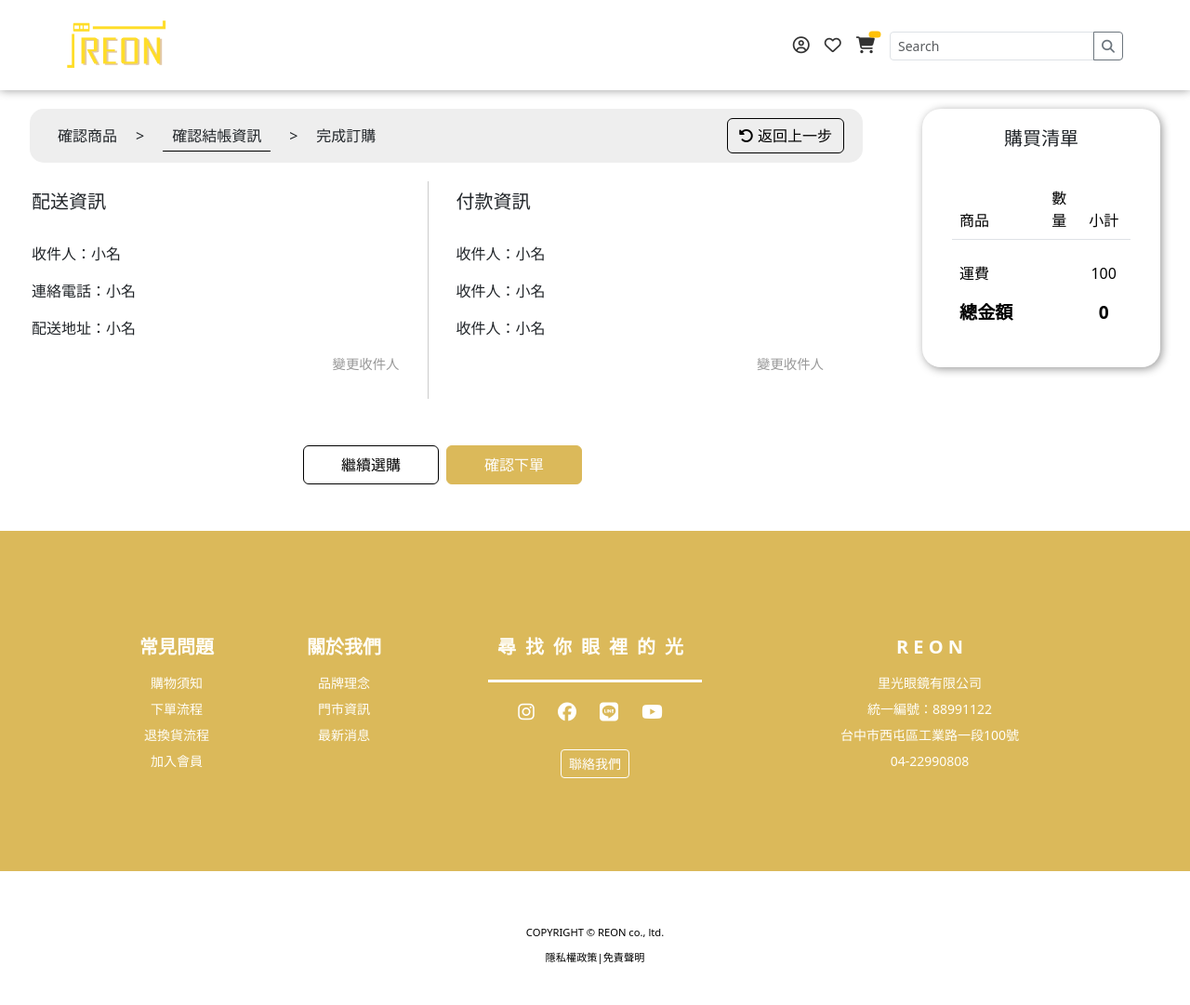
After one commit to vicky-in-web/REON, a PHP site: page /checkout.php in a window 1280 px wide. The commit adds this page. Shown: the whole page at 93% size. Run offline with PHP 8.4, Linux system fonts and the light colour scheme; data that the repository does not hold is empty.

Commit message:
完成checkou模板

```diff
--- /dev/null
+++ b/checkout.php
@@ -0,0 +1,51 @@
+<!-- 資料庫連線 -->
+<?php
+require_once('Connections/dbset.php');
+
+//如果session沒有自動啟動，則手動命令session功能
+(!isset($_SESSION)) ? session_start() : "";
+
+require_once("php_lib.php");
+?>
+
+<!DOCTYPE html>
+<html lang="en">
+
+<head>
+    <meta charset="utf-8">
+    <meta name="viewport" content="width=device-width, initial-scale=1">
+    <?php require_once("headfile.php") ?>
+    <style>
+        * {
+            margin: 0;
+            padding: 0;
+            box-sizing: border-box;
+        }
+
+        body {
+            font-family: system-ui, -apple-system, sans-serif;
+            background: #fff;
+        }
+    </style>
+</head>
+
+<body>
+    <?php require_once("newnavbar.php") ?>
+
+    <section id="shopping_content">
+        <div class="container-fluid">
+            <div class="row">
+                <?php require_once("checkout_content.php") ?>
+            </div>
+        </div>
+    </section>
+
+
+    <?php require_once("gotop.php") ?>
+    <?php require_once("footer.php") ?>
+    <?php require_once("jsfile.php") ?>
+
+
+</body>
+
+</html>
--- /dev/null
+++ b/checkout_content.php
@@ -0,0 +1,79 @@
+<div class="col-9">
+    <div class="page-title">
+        <div class="location">
+            <div class="location_item">確認商品</div>
+            <div class="location_item">></div>
+            <div class="location_item"><a href="#">確認結帳資訊</a></div>
+            <div class="location_item">></div>
+            <div class="location_item">完成訂購</div>
+        </div>
+        <div><button class="btn btn-reon-b"><i class="fa-solid fa-rotate-left"></i><a href="cart.php"> 返回上一步</a></button></div>
+    </div>
+    <div class="container" style="display:flex;">
+        <div class="deliver-info col">
+            <h5>配送資訊</h5>
+            <br>
+            <p>收件人：小名</p>
+            <p>連絡電話：小名</p>
+            <p>配送地址：小名</p>
+            <p class="change-info"><span>變更收件人</span></p>
+        </div>
+        <div class="pay-info col">
+            <h5>付款資訊</h5>
+            <br>
+            <p>收件人：小名</p>
+            <p>收件人：小名</p>
+            <p>收件人：小名</p>
+            <p class="change-info"><span>變更收件人</span></p>
+        </div>
+    </div>
+    <div style="display: flex;justify-content:center;margin:50px;">
+        <button class="btn btn-reon-b-order"><a href="shopping.php">繼續選購</a></button>
+        <button class="btn btn-reon-nextstep"><a href="#">確認下單</a></button>
+    </div>
+</div>
+<div class="col-3">
+    <div id="plus_area">
+        <h5>購買清單</h5>
+        <br>
+        <div class="container">
+            <table class="table">
+                <thead>
+                    <tr>
+                        <td style="width: 50%;">商品</td>
+                        <td style="width: 20%;text-align:center;">數量</td>
+                        <td style="width: 30%;text-align:center;">小計</td>
+                    </tr>
+                </thead>
+                <?php
+                $SQLstring = "SELECT * FROM cart, product, product_img WHERE ip='" . $_SERVER['REMOTE_ADDR'] . "'AND orderid IS NULL AND cart.p_id=product_img.p_id AND cart.p_id=product.p_id AND product_img.sort=1 ORDER BY cartid DESC";
+                $cart_rs = $link->query($SQLstring);
+                $subtotal = 0;
+                $fee = 100;
+
+                while ($cart_data = $cart_rs->fetch()) {
+                    $lineTotal = $cart_data['p_price'] * $cart_data['qty'];
+                    $subtotal += $lineTotal;
+                ?>
+                    <tr>
+                        <td style="width: 50%;"><?php echo $cart_data['p_name'] ?></td>
+                        <td style="width: 20%;text-align:center;"><?php echo $cart_data['qty'] ?></td>
+                        <td style="width: 30%;text-align:center;"><?php echo $lineTotal ?></td>
+                    </tr>
+                <?php
+                }
+                ?>
+            </table>
+            <table class="table table-borderless">
+                <tr>
+                    <td style="width: 70%;">運費</td>
+                    <td style="width: 30%;text-align:center;"><?php echo $fee; ?></td>
+                </tr>
+                <tr style="font-weight:bolder;font-size:1.2rem;">
+                    <td>總金額</td>
+                    <td style="text-align:center;"><?php echo $subtotal; ?></td>
+                </tr>
+            </table>
+        </div>
+    </div>
+</div>
--- a/login.php
+++ b/login.php
@@ -34,7 +34,7 @@ require_once("php_lib.php");
 </head>
 
 <body>
-    <?php require_once("navbar.php") ?>
+    <?php require_once("newnavbar.php") ?>
     <div id="outline">
         <div class="frame">
             <div class="logo"><a href="./main.php">REON</a></div>
--- a/reon_style.css
+++ b/reon_style.css
@@ -2,12 +2,14 @@
     scroll-behavior: smooth;
 } */
 a {
-    text-decoration: none; /* 去除下划线 */
-    color: inherit; /* 继承父元素的文字颜色 */
+    text-decoration: none;
+    /* 去除下划线 */
+    color: inherit;
+    /* 继承父元素的文字颜色 */
 }
 
 /* gotop標誌 */
-#gotopspace{
+#gotopspace {
     position: fixed;
     bottom: 50px;
     right: 50px;
@@ -15,16 +17,20 @@ a {
     opacity: 0;
     transition: opacity 0.5s ease;
 }
+
 #gotopspace.visible {
     /* display: block; */
     opacity: 0.6;
 }
-#gotopspace:hover{
+
+#gotopspace:hover {
     opacity: 1;
 }
-.gotopshow{
+
+.gotopshow {
     display: block;
 }
+
 #gotop {
     position: relative;
     color: #333;
@@ -40,6 +46,7 @@ a {
     align-items: center;
     justify-content: center;
 }
+
 #gotop:before {
     content: "";
     position: absolute;
@@ -52,10 +59,12 @@ a {
     height: 56px;
     transition: all 0.3s ease;
 }
+
 #gotop span {
     position: relative;
     z-index: 1;
 }
+
 #gotop i {
     position: relative;
     top: 0;
@@ -64,16 +73,20 @@ a {
     transform: translateY(5px);
     transition: all 0.3s ease;
 }
+
 #gotop:hover:before {
     height: 100%;
 }
+
 #gotop:hover i {
     transform: translateY(0);
 }
+
 #gotop:hover,
 #gotop:focus {
     color: #333;
 }
+
 #gotop:active {
     transform: scale(0.96);
 }
@@ -283,6 +296,7 @@ a {
     --bs-btn-disabled-bg: #949494;
     --bs-btn-disabled-border-color: #db9696;
 }
+
 .btn-reon-w {
     --bs-btn-color: #000;
     /* --bs-btn-bg: #ffffff; */
@@ -300,6 +314,7 @@ a {
     --bs-btn-disabled-border-color: #db9696;
     margin: 10px 10px 10px 0px;
 }
+
 .btn-reon-b-order {
     --bs-btn-color: #000;
     /* --bs-btn-bg: #ffffff; */
@@ -318,6 +333,7 @@ a {
     padding: 0.5rem 2.5rem;
     margin-right: 0.5rem;
 }
+
 .btn-reon-nextstep {
     --bs-btn-color: #fff;
     --bs-btn-bg: #dbb95a;
@@ -800,43 +816,50 @@ a {
 
 
 /* 產品詳細內容頁 */
-#orderbox{
+#orderbox {
     height: fit-content;
     /* border: 1px solid #000; */
     margin: 20px;
 }
-.order-img{
+
+.order-img {
     margin: 20px 20px;
     display: flex;
     flex-direction: row-reverse;
     /* background-color: #db9696; */
 }
-.order-text{
+
+.order-text {
     margin: 20px 20px;
     /* background-color: #db9696; */
 }
-.show-pic-list{
+
+.show-pic-list {
     margin-bottom: 10px;
 }
-.side-img{
+
+.side-img {
     display: flex;
     flex-direction: column;
     /* width: 75%; */
 }
-.width-10{
+
+.width-10 {
     width: 10%;
 }
-.side-img-item{
+
+.side-img-item {
     margin-bottom: 5px;
     transition: all 0.2s ease 0s;
 }
-.side-img-item:hover{
+
+.side-img-item:hover {
     opacity: 0.6;
     transform: scale(1.05);
 }
 
 
-#product_intro{
+#product_intro {
     height: fit-content;
     margin: 50px 20px 20px 20px;
     border-top: 1px solid #ccc;
@@ -846,12 +869,14 @@ a {
     align-items: center;
     padding-top: 20px;
 }
-#something_about{
+
+#something_about {
     height: fit-content;
     /* border: 1px solid #a19060; */
     margin: 20px;
 }
-.about-item{
+
+.about-item {
     height: 200px;
     background-color: #8b4949;
     margin: 20px 0px;
@@ -862,32 +887,36 @@ a {
 
 
 /* 購物車側欄*/
-#cart_table .cart_tr{
+#cart_table .cart_tr {
     height: 5rem;
     border-bottom: none;
     transition: all 0.2s ease 0s;
 }
-#cart_table .cart_td{
+
+#cart_table .cart_td {
     padding: 10px 10px 10px 10px;
 }
-#cart_table .cart_tr:hover{
+
+#cart_table .cart_tr:hover {
     opacity: 0.9;
     box-shadow: 0px 0px 10px #ccc;
     transform: scale(1.05);
 }
-#cart_table tr{
+
+#cart_table tr {
     height: 3rem;
     border-bottom: 1px solid #ccc;
 }
-#cart_table td{
+
+#cart_table td {
     padding: 10px 10px 10px 10px;
 }
 
 /* 購物車本頁 */
-#plus_area{
+#plus_area {
     background-color: #fff;
     box-shadow: 2px 2px 10px #999;
-    height: 500px;
+    height: fit-content;
     margin: 20px;
     border-radius: 20px;
     display: flex;
@@ -895,11 +924,13 @@ a {
     align-items: center;
     padding: 20px;
 }
-.plus-item{
+
+.plus-item {
     display: flex;
     flex-direction: row;
 }
-.page-title{
+
+.page-title {
     display: flex;
     flex-direction: row;
     flex-wrap: nowrap;
@@ -912,9 +943,46 @@ a {
     justify-content: space-between;
 }
 
+.location {
+    display: flex;
+}
 
+.location_item {
+    padding: 0px 10px;
+}
 
+.location_item a {
+    padding: 0px 10px 5px 10px;
+    border-bottom: 1px solid #000;
+}
 
+/* checkout配送資訊及付款資訊 */
+.deliver-info {
+    /* background-color: #b2bfdd; */
+    padding: 10px 10px;
+    border-right: 1px solid #ccc;
+}
+
+.pay-info {
+    /* background-color: #db9696; */
+    margin: 0px 30px;
+    padding: 10px 0px;
+}
+.change-info{
+    color: #999;
+    font-size: 0.9rem;
+    text-align: right;
+    margin-right: 20px;
+}
+.change-info:hover{
+    color: #000;
+}
+.change-info span{
+    padding-bottom: 5px;
+}
+.change-info span:hover{
+    border-bottom: 1px solid #000;
+}
 
 
 
```
Also changed, not shown: cart_content.php (+8 -2 lines).
